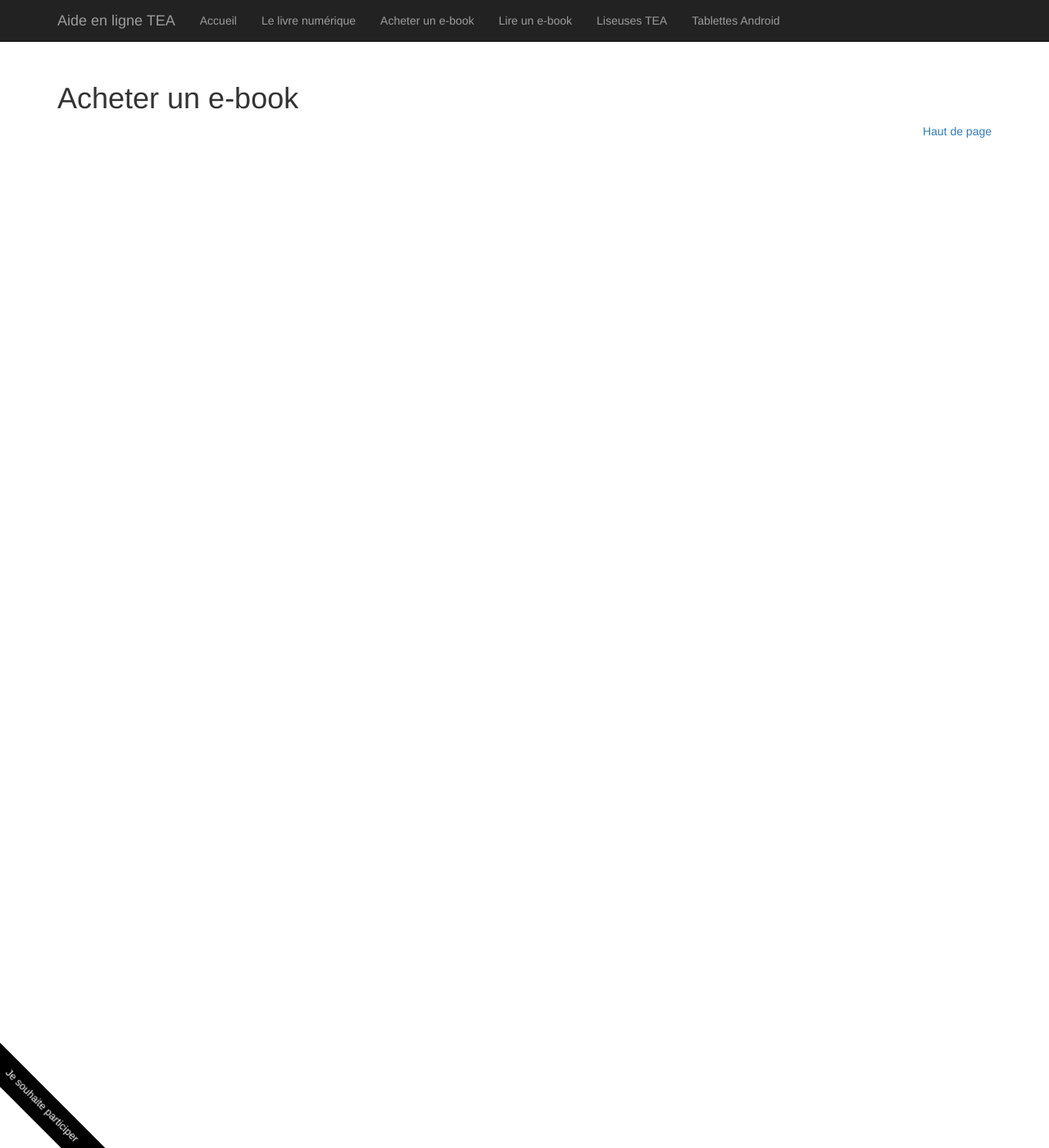
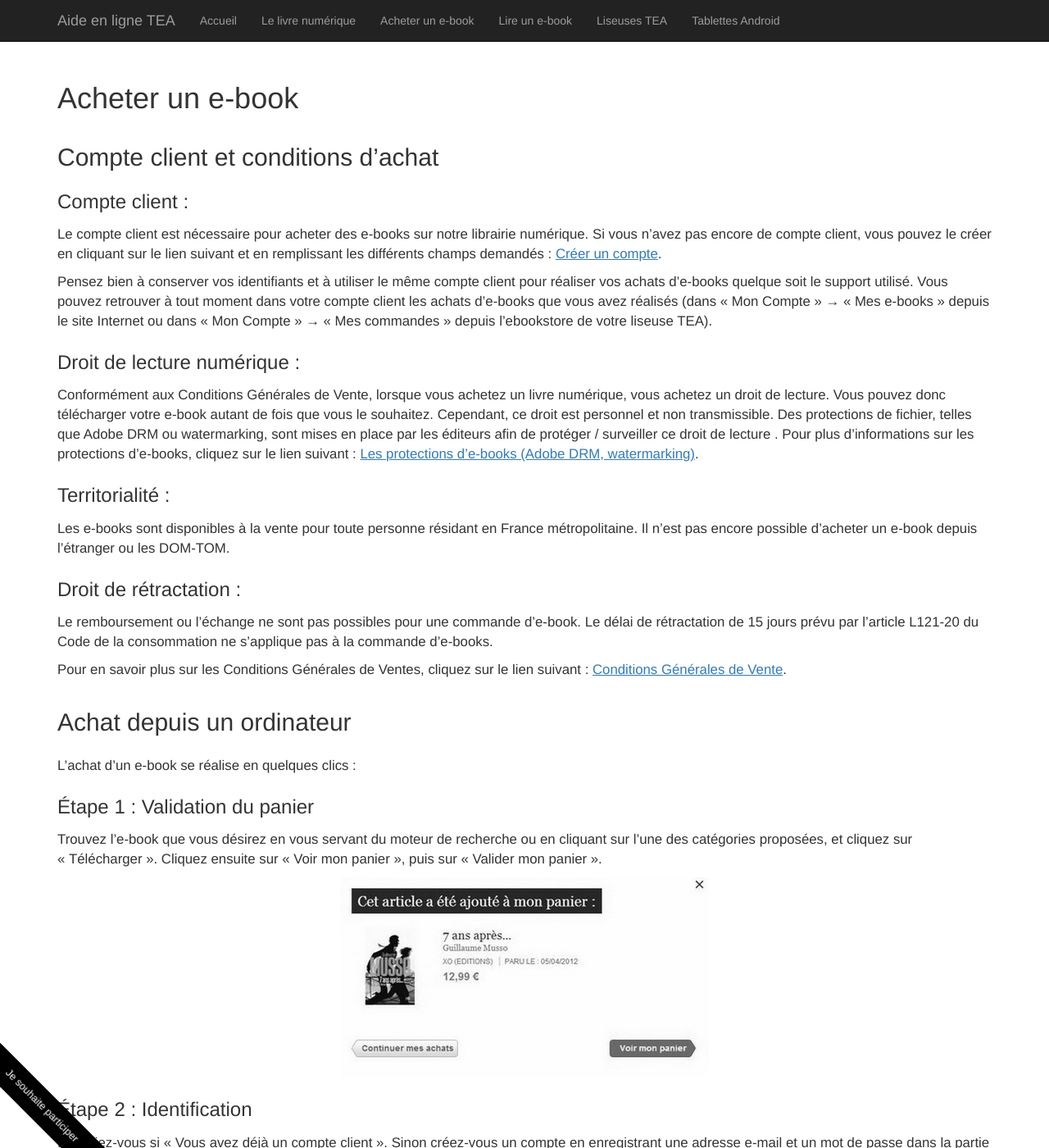
Before and after one commit to TEA-ebook/help-center, a Jekyll site: the page built from _pages/acheter-ebook.md, in a window 1280 px wide and 1400 px high. Shown: the whole window at 82% size. Built offline with Jekyll 4.4.1, drawn with Linux system fonts in a browser that asks for light colours; nearby versions of some CDN libraries; Markdown is read by kramdown in place of the engine named in the settings; some of the changed text lies outside the part shown.

Commit message:
Add: page "acheter un e-book" content

```diff
--- a/_pages/acheter-ebook.md
+++ b/_pages/acheter-ebook.md
@@ -3,3 +3,58 @@ permalink: "/acheter-ebook/"
 layout: page
 title: Acheter un e-book
 ---
+
+## Compte client et conditions d’achat
+
+### Compte client :
+
+Le compte client est nécessaire pour acheter des e-books sur notre librairie numérique.
+Si vous n’avez pas encore de compte client, vous pouvez le créer en cliquant sur le lien suivant et en remplissant les différents champs demandés : [Créer un compte]().
+
+Pensez bien à conserver vos identifiants et à utiliser le même compte client pour réaliser vos achats d’e-books quelque soit le support utilisé.
+Vous pouvez retrouver à tout moment dans votre compte client les achats d’e-books que vous avez réalisés (dans « Mon Compte » → « Mes e-books » depuis le site Internet ou dans « Mon Compte » → « Mes commandes » depuis l’ebookstore de votre liseuse TEA).
+
+### Droit de lecture numérique :
+
+Conformément aux Conditions Générales de Vente, lorsque vous achetez un livre numérique, vous achetez un droit de lecture. Vous pouvez donc télécharger votre e-book autant de fois que vous le souhaitez. Cependant, ce droit est personnel et non transmissible. Des protections de fichier, telles que Adobe DRM ou watermarking, sont mises en place par les éditeurs afin de protéger / surveiller ce droit de lecture . Pour plus d’informations sur les protections d’e-books, cliquez sur le lien suivant : [Les protections d’e-books (Adobe DRM, watermarking)]().
+
+### Territorialité :
+
+Les e-books sont disponibles à la vente pour toute personne résidant en France métropolitaine. Il n'est pas encore possible d'acheter un e-book depuis l'étranger ou les DOM-TOM.
+
+### Droit de rétractation :
+
+Le remboursement ou l’échange ne sont pas possibles pour une commande d'e-book. Le délai de rétractation de 15 jours prévu par l’article L121-20 du Code de la consommation ne s’applique pas à la commande d'e-books.
+
+Pour en savoir plus sur les Conditions Générales de Ventes, cliquez sur le lien suivant : [Conditions Générales de Vente]().
+
+## Achat depuis un ordinateur
+
+L’achat d’un e-book se réalise en quelques clics :
+
+### Étape 1 : Validation du panier
+
+Trouvez l’e-book que vous désirez en vous servant du moteur de recherche ou en cliquant sur l’une des catégories proposées, et cliquez sur « Télécharger ». Cliquez ensuite sur « Voir mon panier », puis sur « Valider mon panier ».
+
+![Capture d'écran d'ajout au panier](/images/03_Acheter_un_ebook_1_MB.jpg)
+
+### Étape 2 : Identification
+
+Identifiez-vous si « Vous avez déjà un compte client ». Sinon créez-vous un compte en enregistrant une adresse e-mail et un mot de passe dans la partie « Vous êtes un nouveau client ? ». Vous devrez par la suite compléter les champs proposés afin de finaliser la création de votre compte client.
+
+![Capture d'écran du formulaire connexion/inscription](/images/03_Acheter_un_ebook_2_MB.jpg)
+
+### Étape 3 : Paiement
+
+Cochez les Conditions Générales de Vente en bas à gauche, puis validez votre commande.
+Entrez le numéro de votre carte, la date d’expiration de votre carte ainsi que son cryptogramme visuel (les 3 chiffres situés au dos de votre carte), puis cliquez sur « Valider ».
+
+![Capture d'écran](/images/03_Acheter_un_ebook_3-4_MB.jpg)
+
+### Étape 4 : Téléchargement
+
+Félicitations, vous venez de passer votre premier achat d’e-book ! Un e-mail vous est envoyé. Vous pouvez alors télécharger votre livre numérique depuis cet e-mail ou depuis « Mon compte » puis « Mes E-books ».
+
+## Achat depuis les liseuses TEA
+
+Pour découvrir comment passer un achat depuis une liseuse TEA, cliquez sur le lien suivant : [Achat depuis la liseuse]().
```
Also changed, not shown: images/03_Acheter_un_ebook_1_MB.jpg (added), images/03_Acheter_un_ebook_2_MB.jpg (added), images/03_Acheter_un_ebook_3-4_MB.jpg (added).
